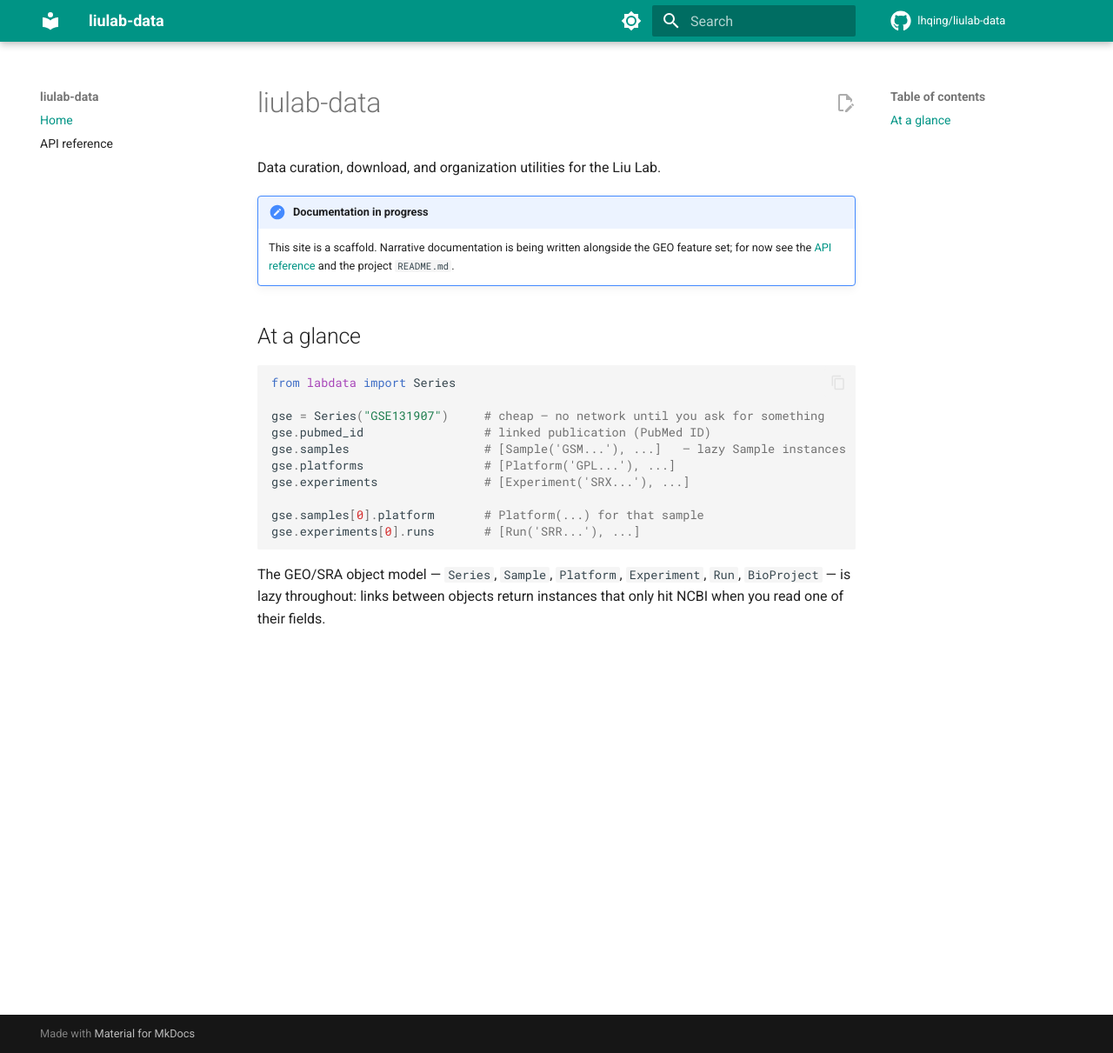
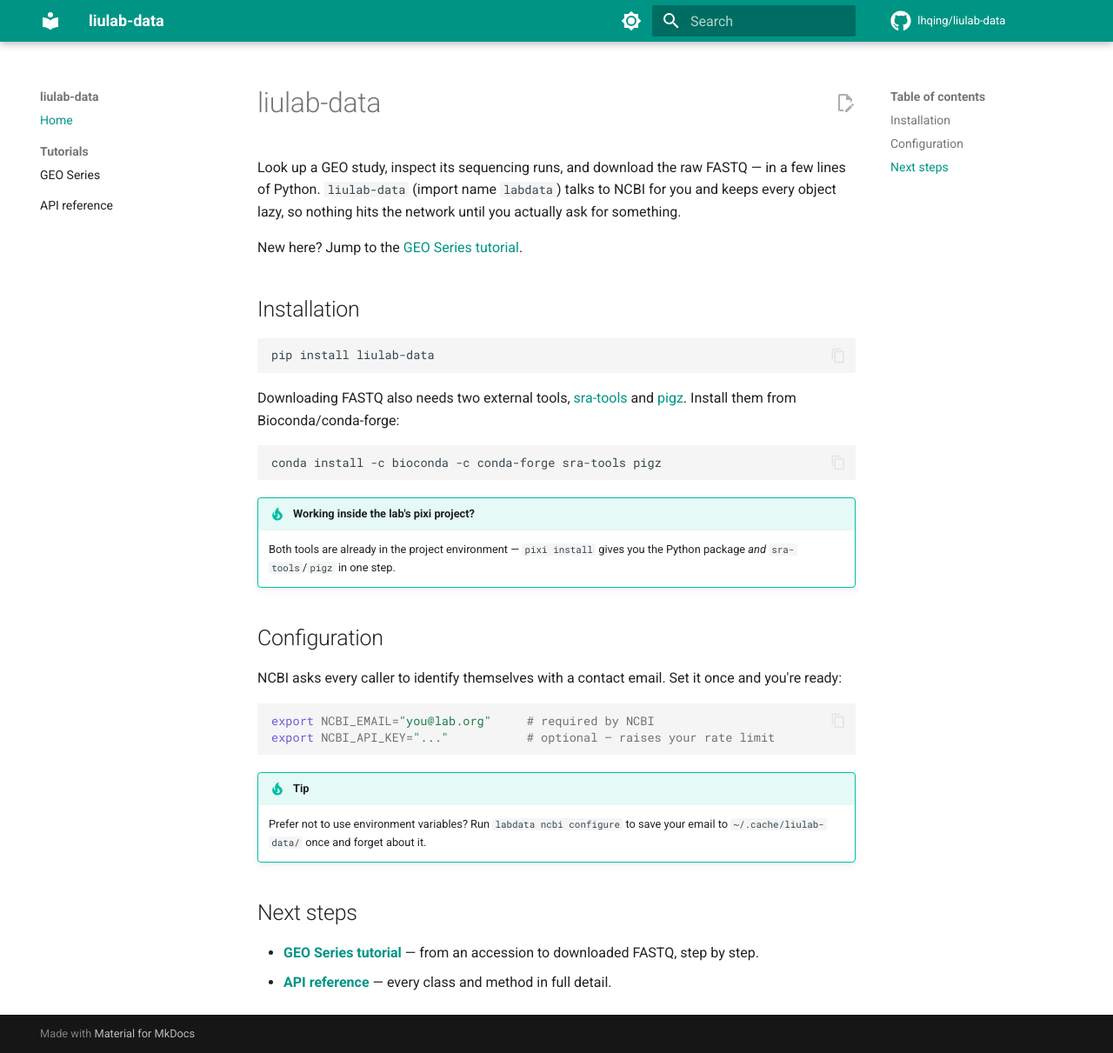
Before and after one commit to liuhlab/liulab-data, an MkDocs documentation site: the page built from docs/index.md, in a window 1280 px wide and 1211 px high. Shown: the whole window at 87% size. Built offline with MkDocs 1.6.1 and Material for MkDocs 9.7.7, drawn with Linux system fonts in a browser that asks for light colours; comment, search, counter and statistics services are not loaded.

Commit message:
docs: split landing page and add GEO Series tutorial
Slim index.md to intro / installation / configuration, and move the
GEO walkthrough (look up a Series, build the SRA run table, download all
FASTQ) into a new Tutorials section (tutorials/geo-series.md). Add the
nav entry and record the narrative-vs-API-reference doc practice in
CLAUDE.md.

Co-Authored-By: Claude Opus 4.8 (1M context) <noreply@anthropic.com>

````diff
--- a/docs/index.md
+++ b/docs/index.md
@@ -1,28 +1,45 @@
 # liulab-data
 
-Data curation, download, and organization utilities for the Liu Lab.
+Look up a GEO study, inspect its sequencing runs, and download the raw FASTQ — in a
+few lines of Python. `liulab-data` (import name `labdata`) talks to NCBI for you and
+keeps every object lazy, so nothing hits the network until you actually ask for
+something.
 
-!!! note "Documentation in progress"
-    This site is a scaffold. Narrative documentation is being written alongside the
-    GEO feature set; for now see the [API reference](reference.md) and the project
-    `README.md`.
+New here? Jump to the [GEO Series tutorial](tutorials/geo-series.md).
 
-## At a glance
+## Installation
 
-```python
-from labdata import Series
-
-gse = Series("GSE131907")     # cheap — no network until you ask for something
-gse.pubmed_id                 # linked publication (PubMed ID)
-gse.samples                   # [Sample('GSM...'), ...]   — lazy Sample instances
-gse.platforms                 # [Platform('GPL...'), ...]
-gse.experiments               # [Experiment('SRX...'), ...]
-
-gse.samples[0].platform       # Platform(...) for that sample
-gse.experiments[0].runs       # [Run('SRR...'), ...]
+```bash
+pip install liulab-data
 ```
 
-The GEO/SRA object model — `Series`, `Sample`, `Platform`, `Experiment`, `Run`,
-`BioProject` — is
-lazy throughout: links between objects return instances that only hit NCBI when you
-read one of their fields.
+Downloading FASTQ also needs two external tools, [sra-tools](https://github.com/ncbi/sra-tools)
+and [pigz](https://zlib.net/pigz/). Install them from Bioconda/conda-forge:
+
+```bash
+conda install -c bioconda -c conda-forge sra-tools pigz
+```
+
+!!! tip "Working inside the lab's pixi project?"
+    Both tools are already in the project environment — `pixi install` gives you the
+    Python package *and* `sra-tools`/`pigz` in one step.
+
+## Configuration
+
+NCBI asks every caller to identify themselves with a contact email. Set it once and
+you're ready:
+
+```bash
+export NCBI_EMAIL="you@lab.org"     # required by NCBI
+export NCBI_API_KEY="..."           # optional — raises your rate limit
+```
+
+!!! tip
+    Prefer not to use environment variables? Run `labdata ncbi configure` to save
+    your email to `~/.cache/liulab-data/` once and forget about it.
+
+## Next steps
+
+- **[GEO Series tutorial](tutorials/geo-series.md)** — from an accession to downloaded
+  FASTQ, step by step.
+- **[API reference](reference.md)** — every class and method in full detail.
--- a/mkdocs.yml
+++ b/mkdocs.yml
@@ -51,6 +51,8 @@ plugins:
 
 nav:
   - Home: index.md
+  - Tutorials:
+      - GEO Series: tutorials/geo-series.md
   - API reference: reference.md
 
 markdown_extensions:
````
Also changed, not shown: CLAUDE.md (+22 -5 lines), docs/tutorials/geo-series.md (added, +93 -0 lines).
